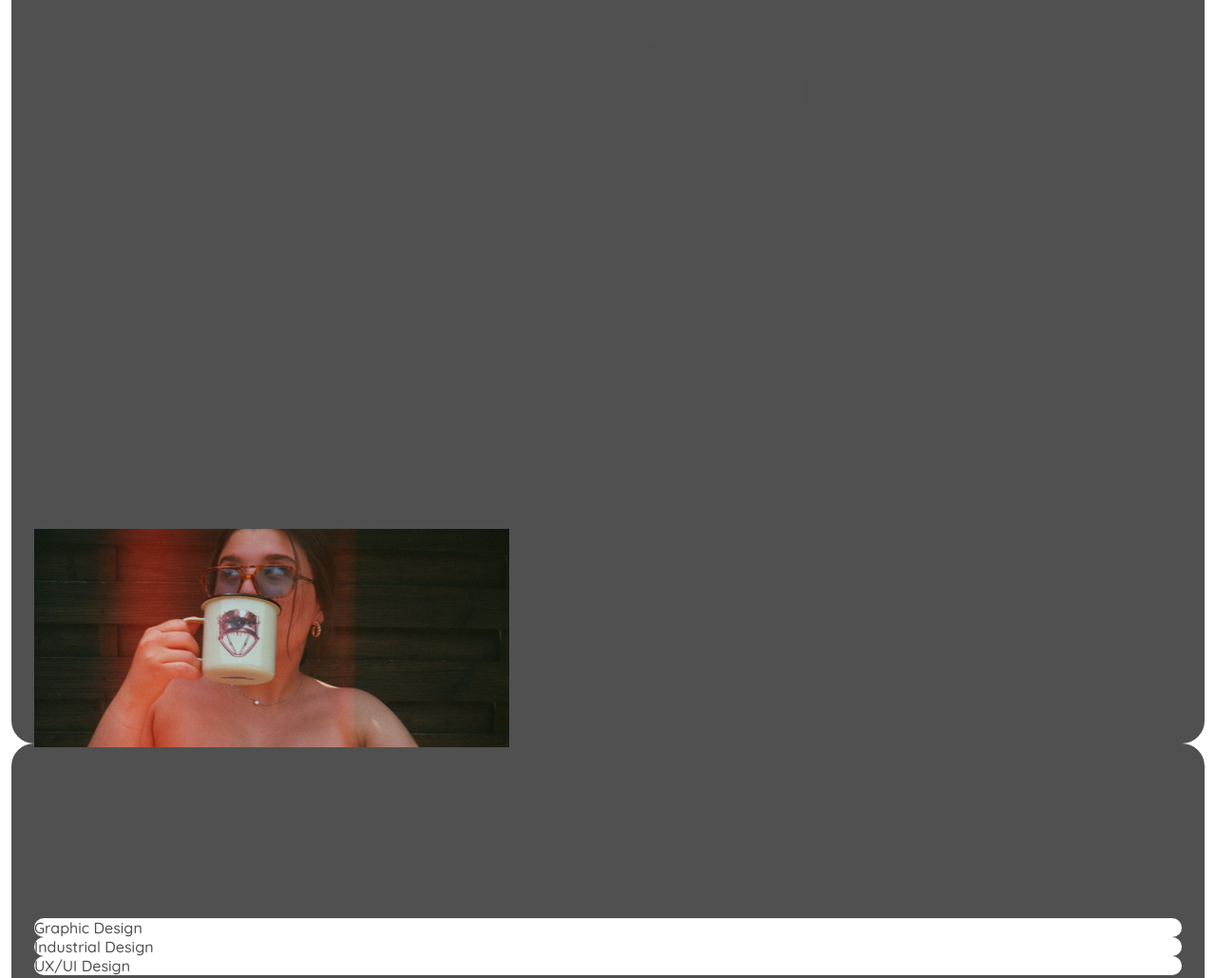
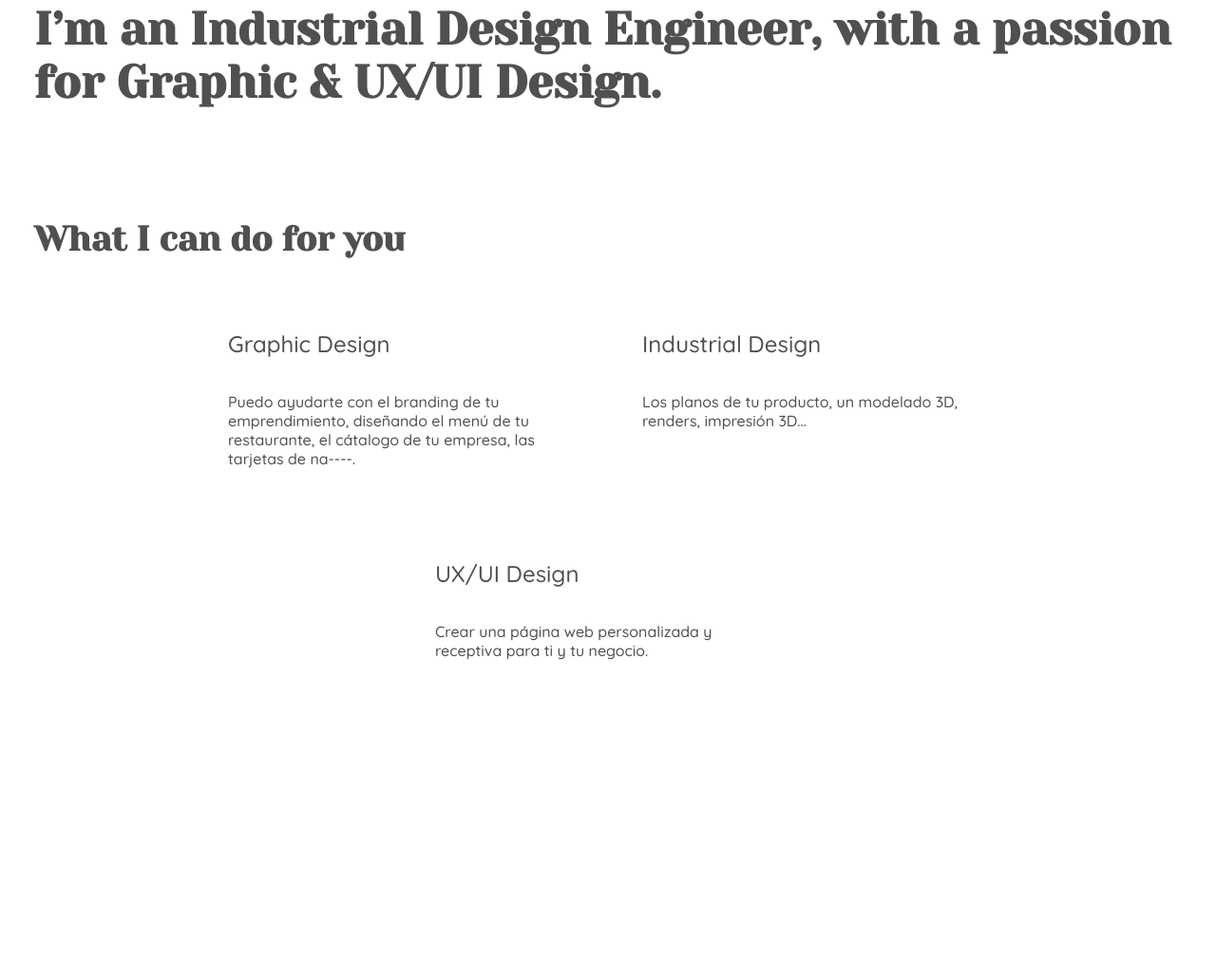
Before and after one commit to Valensb141/about-me, a plain HTML site: page index.html in a window 1280 px wide. Shown: the part 925-1955 px from the top of the page at 95% size. After the commit the page ends 1702 px from the top, so only its background shows below. Drawn offline with Linux system fonts and the light colour scheme.

Commit message:
agregué flex-nieto

```diff
--- a/index.html
+++ b/index.html
@@ -5,8 +5,8 @@
     <meta http-equiv="X-UA-Compatible" content="IE=edge">
     <meta name="viewport" content="width=device-width, initial-scale=1.0">
     <title>Document</title>
-    <link rel="preconnect" href="https://fonts.googleapis.com"><link rel="preconnect" href="https://fonts.gstatic.com" crossorigin><link href="https://fonts.googleapis.com/css2?family=Quicksand:wght@300;500&family=Yeseva+One&display=swap" rel="stylesheet">
-    <style> @import url('https://fonts.googleapis.com/css2?family=Quicksand:wght@300;500&family=Yeseva+One&display=swap'); </style>
+    <link rel="preconnect" href="https://fonts.googleapis.com"><link rel="preconnect" href="https://fonts.gstatic.com" crossorigin><link href="https://fonts.googleapis.com/css2?family=Quicksand:wght@300;500;600&family=Yeseva+One&display=swap" rel="stylesheet">
+    <style> @import url('https://fonts.googleapis.com/css2?family=Quicksand:wght@300;500;600&family=Yeseva+One&display=swap'); </style>
     <link rel="stylesheet" href="stylesheet.css">
 </head>
 
@@ -14,7 +14,7 @@
   <!--HEADER-->
     <header class="flex-padre">
         <div class="flex-hijo-centered-colored">
-            <h1 class="main.title">¡Hola, hello!</h1> <!--no se por qué no se me cambia el font-family-->
+            <h1 class="huge-text">¡Hola, hello!</h1> <!--no se por qué no se me cambia el font-family-->
             <p>My name is Valentina & I'm a versatil designer</p>
         </div>
     </header>
@@ -22,16 +22,29 @@
     <div class="flex-hijo-right-transparent">
         <h1 class="huge-text">I’m an Industrial Design Engineer, with a passion for Graphic &
             UX/UI Design.</h1>
-            <img src="img/coffe-me.JPG" alt="Valenta drinking coffee" width="500"
-     height="400">
+            <!--
+            <div class="flex-img">
+    height: 100px;
+             <img src="img/coffe-me.JPG" alt="Valenta drinking coffee">
+            </div> -->
     </div>
 
     <div class="flex-hijo-right-transparent">
         <h1 class="title">What I can do for you</h1>
-
-        <div class="flex-row-content"> Graphic Design</div>
-        <div class="flex-row-content"> Industrial Design</div>
-        <div class="flex-row-content"> UX/UI Design</div>
+        <div class="flex-row-content">
+            <div class="flex-nieto">
+                <h2 class="subtitle">Graphic Design</h2>
+                <p>Puedo ayudarte con el branding de tu emprendimiento, diseñando el menú de tu restaurante, el cátalogo de tu empresa, las tarjetas de na----.</p>
+            </div>
+            <div class="flex-nieto" >
+                <h2 class="subtitle">Industrial Design</h2>
+                <p>Los planos de tu producto, un modelado 3D, renders, impresión 3D...</p>
+            </div>
+            <div class="flex-nieto">
+                <h2 class="subtitle">UX/UI Design</h2>
+                <p>Crear una página web personalizada y receptiva para ti y tu negocio.</p>
+            </div>
+        </div>
 
     </div>
 </body>
--- a/stylesheet.css
+++ b/stylesheet.css
@@ -9,14 +9,23 @@ body {
     color: white;
    }
 
+   .huge-text {
+    font-family: 'Yeseva One', cursive;
+    font-size: 48px;
+   }
+
    .title {
     font-family: 'Yeseva One', cursive;
-    font-size: 64px;
+    font-size: 36px;
    }
 
-   .huge-text {
-    font-family: 'Yeseva One', cursive;
-    font-size: 100px;
+   .subtitle {
+    font-size: 24px;
+    font-weight: 500; /* no se activa la tipografia bold */
+   }
+
+   p {
+    font-size: 16px;
    }
 
    .flex-padre {
@@ -29,26 +38,52 @@ body {
     flex: 4;
     justify-content: center;
     background-color: blueviolet;
-    border-radius: 24px;
+    border-radius: 12px;
     flex-direction: column;
     align-content: center;
     text-align: center;
     height: 100vh;
+    width: 100vw ;
     padding: 24px;
+    margin-bottom: 12px;
    }
 
    .flex-hijo-right-transparent {
     display: flex;
     flex: 4;
-    background-color: #505050;
+   /* background-color: lightgrey;*/
     border-radius: 24px;
     flex-direction: column;
-    height: 100vh;
+   /* height: 100vh;*/
+    padding: 24px;
+    margin-bottom: 12px;
+   }
+
+   /*
+   .flex-img {
+    display: flex;
+    height: 168px;
+    width: 228px;
     padding: 24px;
    }
+   */
 
    .flex-row-content {
     display: flex;
+   /* background-color: white; */
+    column-gap: 12px;
+    flex-direction: row;
+    flex-wrap: wrap;
+    justify-content: center;
+   }
+
+
+   .flex-nieto {
+    display: flex;
+    flex-direction: column;
     background-color: white;
-    border-radius: 24px;
+    border-radius: 6px;
+    margin: 6px;
+    padding: 24px;
+    width: 364px;
    }
```
